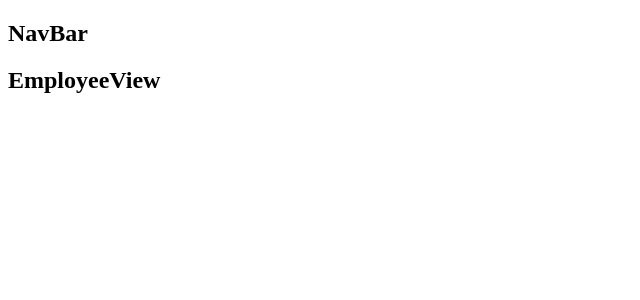
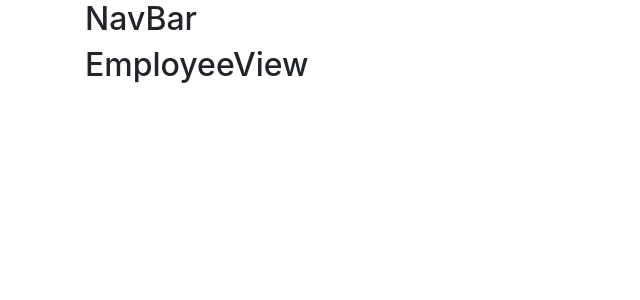
Before and after one commit to iampopov/userdirectory, a React (Create React App) app: page / in a window 1280 px wide. Shown: the top 300 px of the page, without its empty margins (0-640 px from the left). Built offline with nearby package versions, Linux system fonts and the light colour scheme.

Commit message:
added bootstrap styling

```diff
--- a/src/App.js
+++ b/src/App.js
@@ -1,12 +1,18 @@
 import React from 'react';
+import { Container } from "reactstrap"; //, Row, Col
+
+
 import NavBar from "./components/NavBar";
 import EmployeeView from "./components/EmployeeView";
 
 function App() {
   return (
     <div className="App">
-      <NavBar />
-      <EmployeeView />
+      <Container>
+        <NavBar />
+        <EmployeeView />
+
+      </Container>
     </div>
   );
 }
--- a/src/index.js
+++ b/src/index.js
@@ -1,5 +1,6 @@
 import React from 'react';
 import ReactDOM from 'react-dom';
+import 'bootstrap/dist/css/bootstrap.min.css';
 import App from './App';
 import * as serviceWorker from './serviceWorker';
 
```
